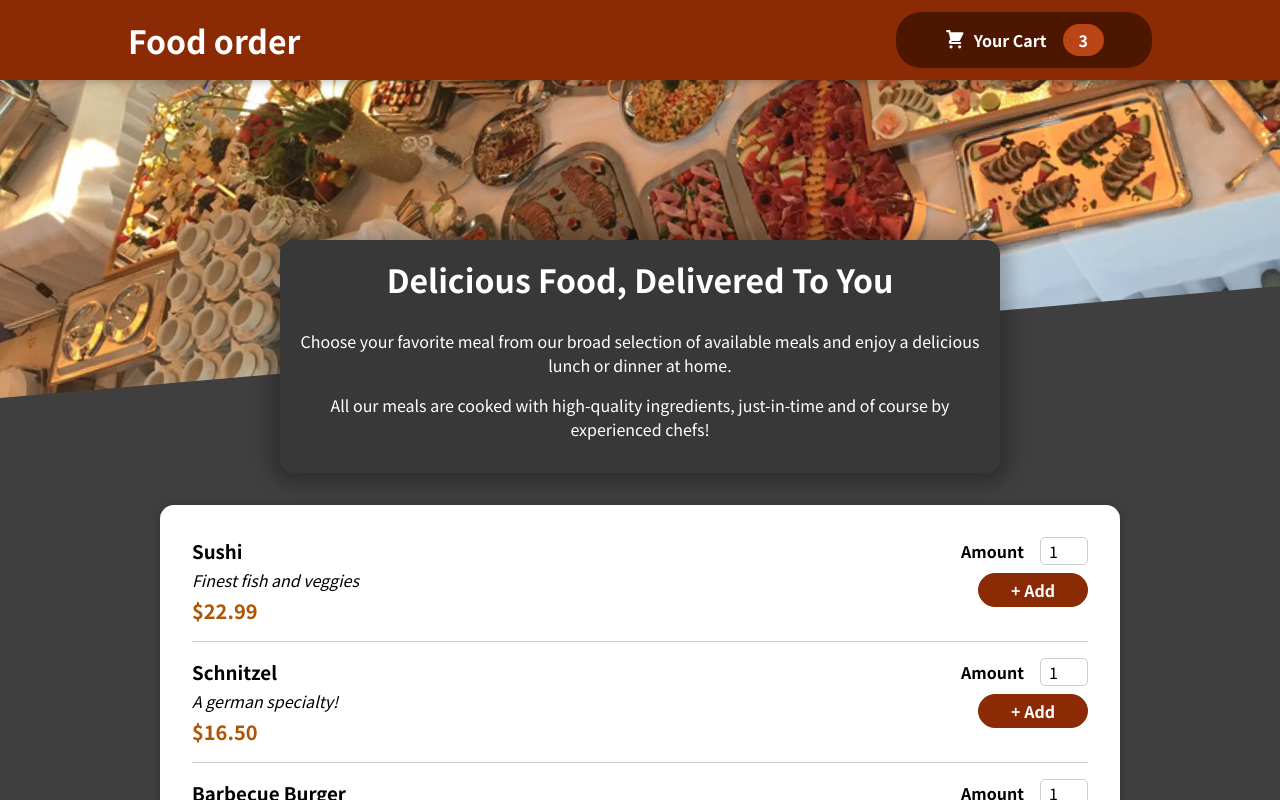
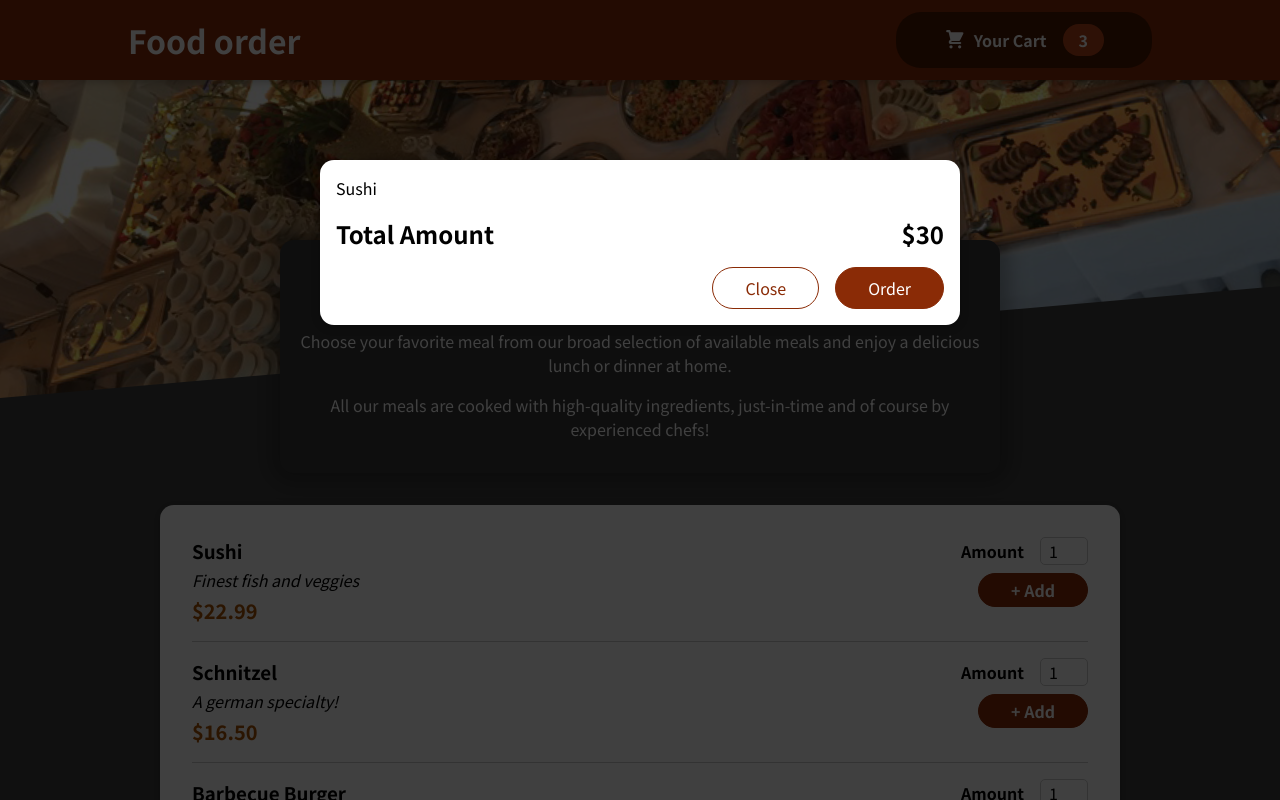
Before and after one commit to zakharovdm/food_order_app, a React (Create React App) app: page / in a window 1280 px wide. Shown: the top 800 px of the page. Built offline with nearby package versions, Linux system fonts and the light colour scheme.

Commit message:
feat: Add Modal component

```diff
--- a/public/index.html
+++ b/public/index.html
@@ -28,6 +28,7 @@
   </head>
   <body>
     <noscript>You need to enable JavaScript to run this app.</noscript>
+    <div id="overlays"></div>
     <div id="root"></div>
     <!--
       This HTML file is a template.
--- a/src/App.js
+++ b/src/App.js
@@ -1,10 +1,12 @@
 import { Fragment } from "react";
 import Header from "./components/Layout/Header";
 import Meals from "./components/Meals/Meals";
+import Cart from "./components/Cart/Cart";
 
 const App = () => {
   return (
     <Fragment>
+      <Cart />
       <Header />
       <main>
         <Meals />
--- a/src/components/Cart/Cart.js
+++ b/src/components/Cart/Cart.js
@@ -1,4 +1,5 @@
 import classes from "./Cart.module.css";
+import Modal from "../UI/Modal";
 
 const Cart = (props) => {
   const cartItems = (
@@ -10,7 +11,7 @@
   );
 
   return (
-    <div>
+    <Modal>
       {cartItems}
       <div className={classes.total}>
         <span>Total Amount</span>
@@ -20,7 +21,7 @@
         <button className={classes["button--alt"]}>Close</button>
         <button className={classes.button}>Order</button>
       </div>
-    </div>
+    </Modal>
   );
 };
 
--- /dev/null
+++ b/src/components/UI/Modal.js
@@ -0,0 +1,32 @@
+import { Fragment } from "react";
+import ReactDOM from "react-dom";
+
+import classes from "./Modal.module.css";
+
+const Backdrop = (props) => {
+  return <div className={classes.backdrop} />;
+};
+
+const ModalOverlay = (props) => {
+  return (
+    <div className={classes.modal}>
+      <div className={classes.content}>{props.children}</div>
+    </div>
+  );
+};
+
+const portalElement = document.querySelector("#overlays");
+
+const Modal = (props) => {
+  return (
+    <Fragment>
+      {ReactDOM.createPortal(<Backdrop />, portalElement)}
+      {ReactDOM.createPortal(
+        <ModalOverlay>{props.children}</ModalOverlay>,
+        portalElement
+      )}
+    </Fragment>
+  );
+};
+
+export default Modal;
--- /dev/null
+++ b/src/components/UI/Modal.module.css
@@ -0,0 +1,40 @@
+.backdrop {
+  position: fixed;
+  top: 0;
+  left: 0;
+  width: 100%;
+  height: 100vh;
+  z-index: 20;
+  background-color: rgba(0, 0, 0, 0.75);
+}
+
+.modal {
+  position: fixed;
+  top: 20vh;
+  left: 5%;
+  width: 90%;
+  background-color: white;
+  padding: 1rem;
+  border-radius: 14px;
+  box-shadow: 0 2px 8px rgba(0, 0, 0, 0.25);
+  z-index: 30;
+  animation: slide-down 300ms ease-out forwards;
+}
+
+@media (min-width: 768px) {
+  .modal {
+    width: 40rem;
+    left: calc(50% - 20rem);
+  }
+}
+
+@keyframes slide-down {
+  from {
+    opacity: 0;
+    transform: translateY(-3rem);
+  }
+  to {
+    opacity: 1;
+    transform: translateY(0);
+  }
+}
```
